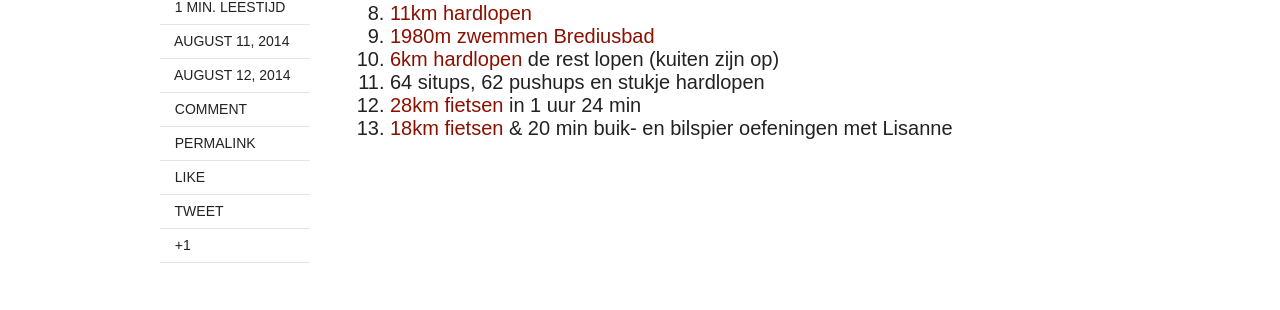
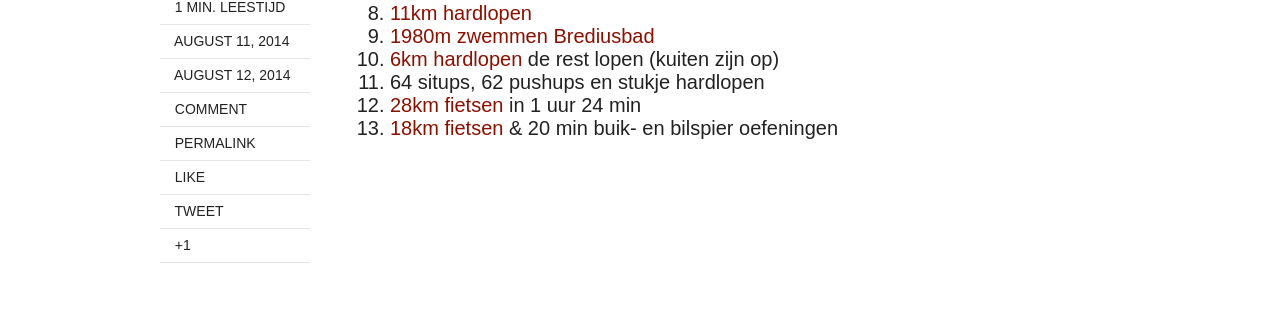
Before and after one commit to adriaandotcom/demaandvanadriaan, a Jekyll site: the page built from _posts/2014-08-11-overzicht.md, in a window 1280 px wide. Shown: the part 1070-1380 px from the top of the page. Built offline with Jekyll 4.4.1, drawn with Linux system fonts in a browser that asks for light colours; nearby versions of some CDN libraries; comment, search, counter and statistics services are not loaded.

Commit message:
Update overzicht

```diff
--- a/_posts/2014-08-11-overzicht.md
+++ b/_posts/2014-08-11-overzicht.md
@@ -26,4 +26,4 @@ Hier het overzicht wat ik eens in de zoveel tijd zal bijhouden.
  10. [6km hardlopen](http://runkeeper.com/user/660718786/activity/411188405) de rest lopen (kuiten zijn op)
  11. 64 situps, 62 pushups en stukje hardlopen
  12. [28km fietsen](http://runkeeper.com/user/660718786/activity/412447125) in 1 uur 24 min
- 13. [18km fietsen](http://runkeeper.com/user/660718786/activity/412798773) & 20 min buik- en bilspier oefeningen met Lisanne
+ 13. [18km fietsen](http://runkeeper.com/user/660718786/activity/412798773) & 20 min buik- en bilspier oefeningen
```
